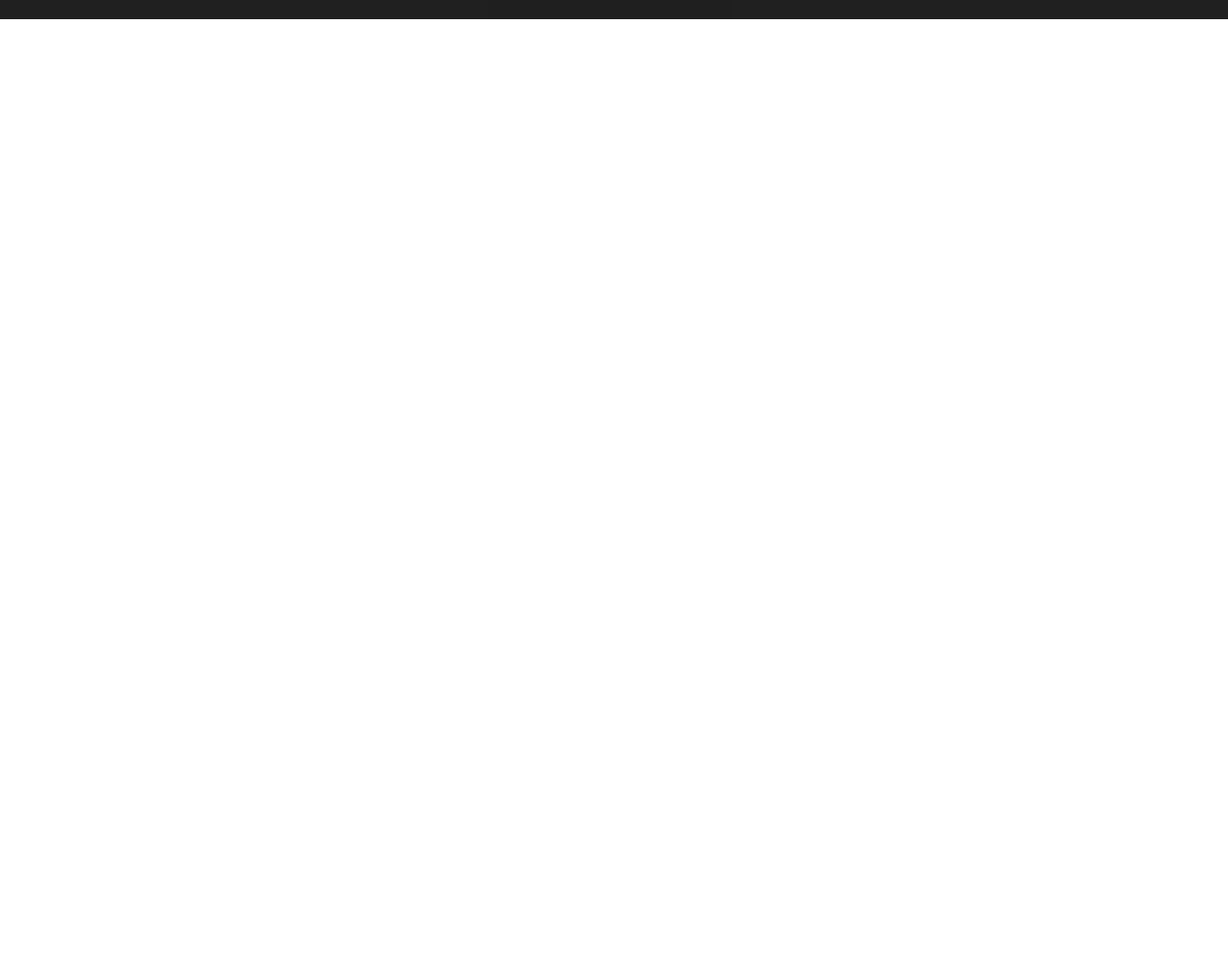
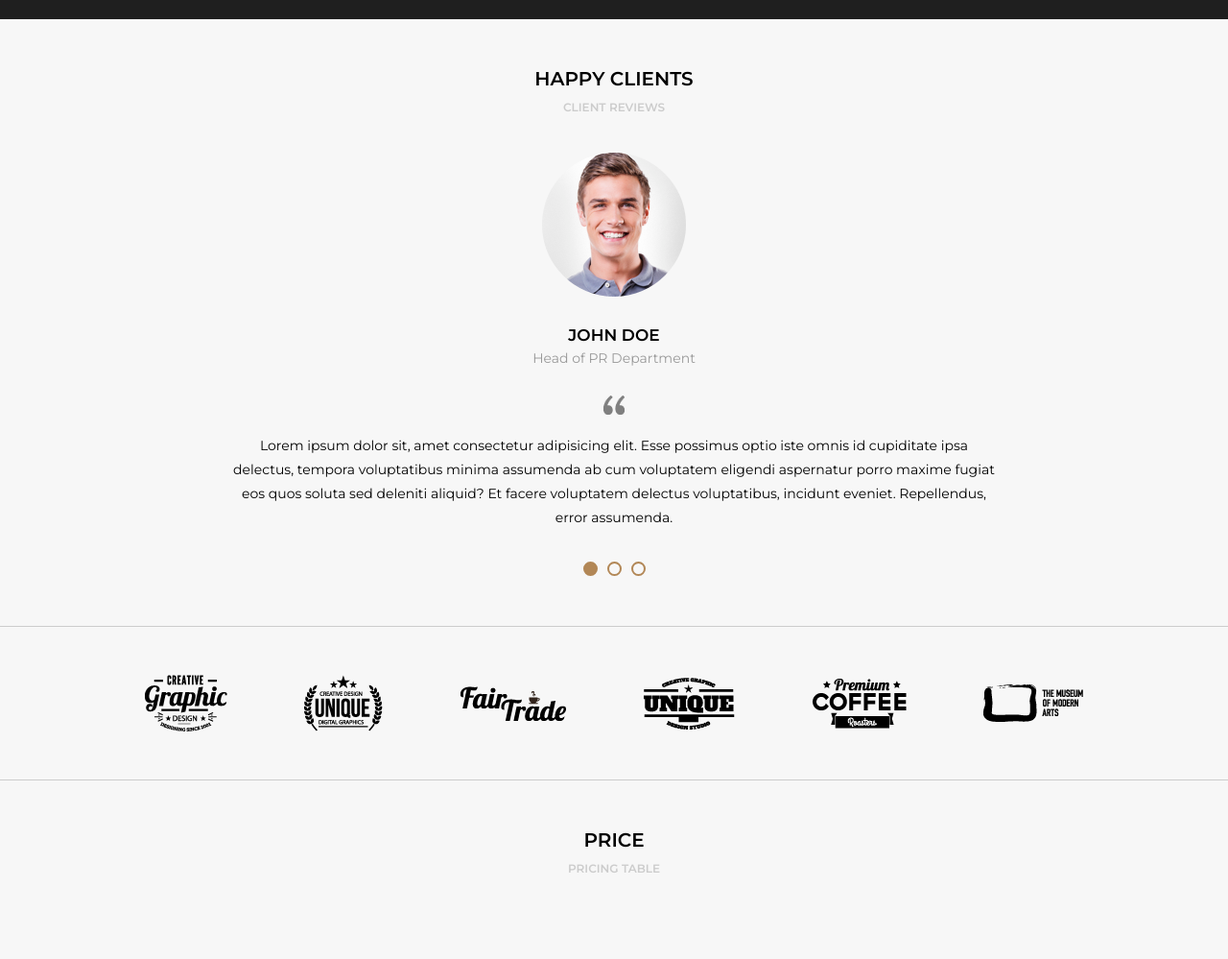
Before and after one commit to ViniiciusDev/Awax, a plain HTML site: page index.html in a window 1280 px wide. Shown: the part 3092-4091 px from the top of the page at 96% size. Before the commit the page ends 3112 px from the top, so only its background shows below. Drawn offline with Linux system fonts and the light colour scheme; grey boxes are pictures that could not be loaded.

Commit message:
Reviews and Sponsors Area

```diff
--- a/index.html
+++ b/index.html
@@ -474,6 +474,85 @@
             </div>
          </section>
          <!-- End Our Team -->
+
+         <!-- Start Reviews -->
+         <section class="content-container light container-reviews">
+            <div class="content-title">Happy Clients</div>
+            <div class="content-desc">Client Reviews</div>
+            <div class="content-body">
+               <div class="content-reviews">
+                  <div class="content-reviews--client">
+                     <img
+                        class="content-team--avatar"
+                        src="public/assets/complements/homem2.png"
+                        alt="Client Photo"
+                     />
+                     <div class="content-team--name">John Doe</div>
+                     <div class="content-team--role">Head of PR Department</div>
+                     <img
+                        class="content-team--icon"
+                        src="public/assets/icons/quote.png"
+                        alt="Quote Image"
+                     />
+                     <div class="content-team--review">
+                        <p>
+                           Lorem ipsum dolor sit, amet consectetur adipisicing
+                           elit. Esse possimus optio iste omnis id cupiditate
+                           ipsa delectus, tempora voluptatibus minima assumenda
+                           ab cum voluptatem eligendi aspernatur porro maxime
+                           fugiat eos quos soluta sed deleniti aliquid? Et
+                           facere voluptatem delectus voluptatibus, incidunt
+                           eveniet. Repellendus, error assumenda.
+                        </p>
+                     </div>
+                  </div>
+                  <div class="sliders-pointers">
+                     <div class="pointer active"></div>
+                     <div class="pointer"></div>
+                     <div class="pointer"></div>
+                  </div>
+               </div>
+            </div>
+         </section>
+         <!-- End Reviews -->
+
+         <!-- Start Sponsor -->
+         <section class="content-container light borders">
+            <div class="content-sponsors">
+               <img
+                  src="public/assets/complements/empresa1.png"
+                  alt="Sponsor"
+               />
+               <img
+                  src="public/assets/complements/empresa2.png"
+                  alt="Sponsor"
+               />
+               <img
+                  src="public/assets/complements/empresa3.png"
+                  alt="Sponsor"
+               />
+               <img
+                  src="public/assets/complements/empresa4.png"
+                  alt="Sponsor"
+               />
+               <img
+                  src="public/assets/complements/empresa5.png"
+                  alt="Sponsor"
+               />
+               <img
+                  src="public/assets/complements/empresa6.png"
+                  alt="Sponsor"
+               />
+            </div>
+         </section>
+         <!-- End Sponsor -->
+
+         <!-- Start Prices -->
+         <section class="content-container light">
+            <div class="content-title">Price</div>
+            <div class="content-desc">pricing table</div>
+         </section>
+         <!-- End Prices -->
       </main>
       <!-- End Main -->
 
--- a/public/css/style.css
+++ b/public/css/style.css
@@ -467,3 +467,68 @@ header   {
    background-color: var(--dc-orange);
 }
 /* End Team */
+
+/* Start Reviews */
+.content-reviews--client   {
+   display: flex;
+   flex-direction: column;
+   align-items: center;
+}
+
+.content-team--icon  {
+   width: 22px;
+   height: 20px;
+   margin-top: 30px;
+   margin-bottom: 20px;
+}
+
+.content-team--review   {
+   flex: 1;
+   text-align: center;
+   max-width: 800px;
+}
+
+.content-team--review p {
+   font-size: 14px;
+   line-height: 25px;
+}
+
+.container-reviews .sliders-pointers {
+   margin-top: 30px;
+   height: 20px;
+   display: flex;
+   justify-content: center;
+   align-items: center;
+}
+
+.container-reviews .pointer {
+   width: 15px;
+   height: 15px;
+   border: 2px solid var(--dc-orange);
+   border-radius: 8px;
+   margin-left: 5px;
+   margin-right: 5px;
+   cursor: pointer;
+}
+
+.container-reviews .pointer.active   {
+   background-color: var(--dc-orange);
+}
+/* End Reviews */
+
+/* Start Sponsors */
+.borders {
+   border-top: 1px solid var(--cl-lightgray);
+   border-bottom: 1px solid var(--cl-lightgray);
+   background-color: var(--cl-white);
+}
+
+.content-sponsors {
+   max-width: 1140px;
+   margin: auto;
+   display: flex;
+   justify-content: space-evenly;
+   align-items: center;
+}
+
+/* End Sponsors */
```
